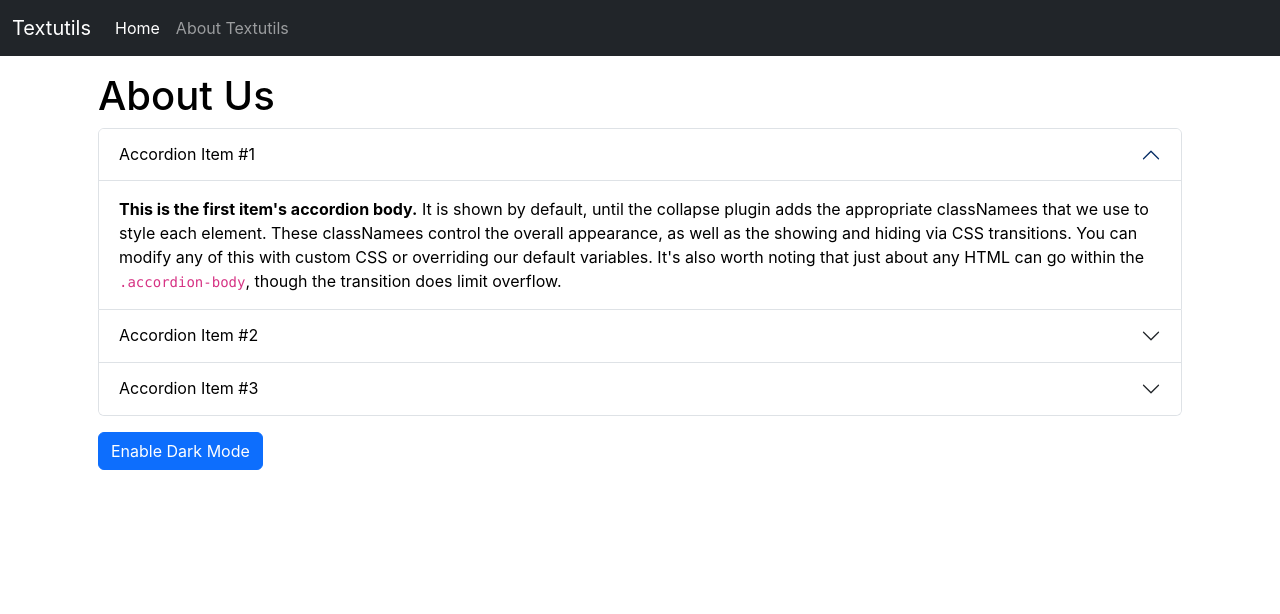
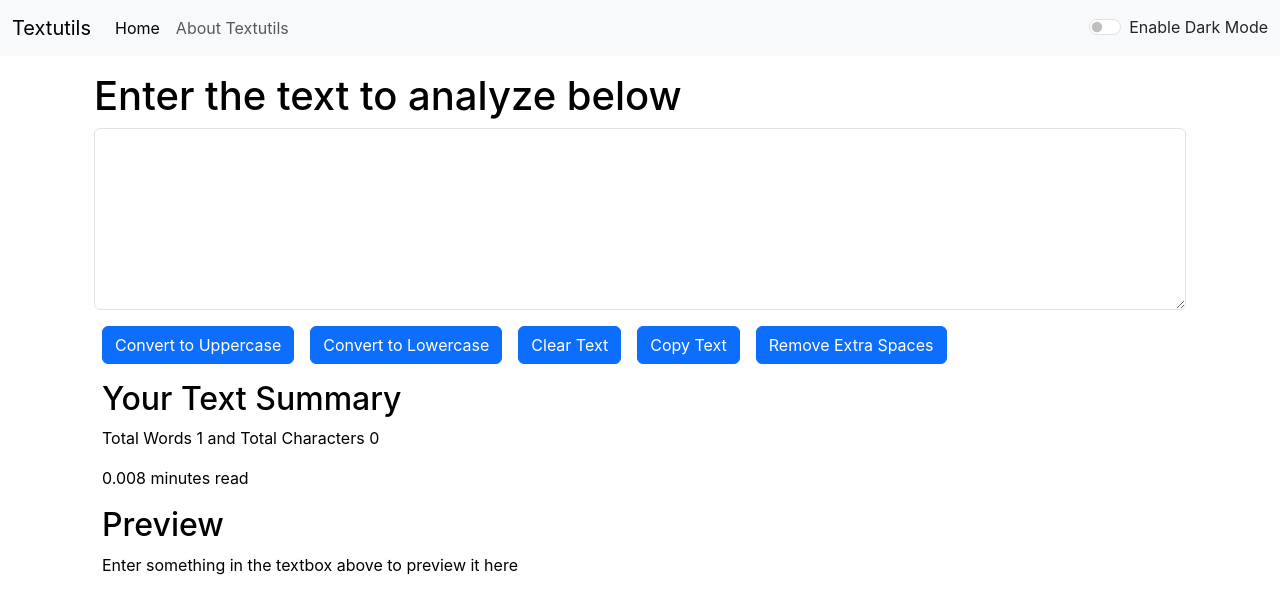
Before and after one commit to furqanzahid786/Simple-Textutils-Project, a React (Create React App) app in the folder textutils/: page / in a window 1280 px wide. Shown: the top 614 px of the page. Built offline with nearby package versions, Linux system fonts and the light colour scheme.

Commit message:
Fourth Commit

```diff
--- a/textutils/src/App.css
+++ b/textutils/src/App.css
@@ -36,8 +36,3 @@
     transform: rotate(360deg);
   }
 }
-
-
-.blank{
-  color: red;
-}
--- a/textutils/src/App.js
+++ b/textutils/src/App.js
@@ -1,16 +1,35 @@
+import { useState } from 'react';
 import './App.css';
-import About from './Components/About';
+// import About from './Components/About';
 import Navbar from './Components/Navbar';
 import Textform from './Components/Textform';
 
+
 function App() {
+
+  const[mode,setmode]=useState('light')
+
+  let togglecheck=()=>
+  {
+       if(mode==='light')
+       {
+        setmode('dark')
+        document.body.style.backgroundColor='#042743';
+       }
+       else
+       {
+        setmode('light')
+        document.body.style.backgroundColor='white';
+       }
+  }
+
   return (
     <>
-   <Navbar title="Textutils" about="About Textutils"/>
+   <Navbar title="Textutils" about="About Textutils" mode={mode} toggle={togglecheck}/>
    <div className="container my-3">
-   {/* <Textform heading="Enter the text to analyze below"/> */}
-   <About/>
+   <Textform heading="Enter the text to analyze below"  mode={mode}/>
    </div>
+      {/* <About/> */}
 
     </>
   );
--- a/textutils/src/Components/Navbar.js
+++ b/textutils/src/Components/Navbar.js
@@ -4,7 +4,7 @@ import PropTypes from 'prop-types'  //impt
 //rfc
 export default function Navbar(props) {
   return (
-            <nav className="navbar navbar-expand-lg navbar-dark bg-dark">
+            <nav className={`navbar navbar-expand-lg navbar-${props.mode} bg-${props.mode}`}>
             <div className="container-fluid">
               <a className="navbar-brand" href="/">{props.title}</a>
               <button className="navbar-toggler" type="button" data-bs-toggle="collapse" data-bs-target="#navbarSupportedContent" aria-controls="navbarSupportedContent" aria-expanded="false" aria-label="Toggle navigation">
@@ -24,6 +24,10 @@ export default function Navbar(props) {
                   <input className="form-control me-2" type="search" placeholder="Search" aria-label="Search"/>
                   <button className="btn btn-outline-primary" type="submit">Search</button>
                 </form> */}
+                  <div className={`form-check form-switch text-${props.mode==='light'?'dark':'light'}`} >
+                  <input className="form-check-input" onClick={props.toggle} type="checkbox" role="switch" id="flexSwitchCheckDefault"/>
+                  <label className="form-check-label" htmlFor="flexSwitchCheckDefault">Enable {props.mode==='light'?'Dark':'Light'} Mode</label>
+                  </div>
               </div>
             </div>
           </nav>
--- a/textutils/src/Components/Textform.js
+++ b/textutils/src/Components/Textform.js
@@ -15,6 +15,13 @@ export default function Textform(props) {
      setText(newtext)
   }
 
+  const handleCopy=()=>
+  {
+     let copy_text=document.getElementById('textarea')
+     copy_text.select()
+     navigator.clipboard.writeText(copy_text.value)  //copy text
+  }
+
   const handlebtnC=()=>
   {
     let newtext= ''
@@ -25,29 +32,36 @@ export default function Textform(props) {
   {
     setText(event.target.value)
   }
+  const handleExtraspaces=()=>
+  {
+   let content=text.split(/[ ]+/)
+   setText(content.join(" "))
+  }
 
   const[text,setText]=useState('')
 
   return (
-<div>
+    <>
+<div className='container' style={{ color:props.mode==='dark'?'white':'black'}} >
     <h1>{props.heading}</h1>
     <div class="mb-3">
-    <textarea className="form-control" id="exampleFormControlTextarea1" onChange={handletext} value={text} rows="7"></textarea>
+    <textarea className="form-control" id="textarea"   onChange={handletext} style={{backgroundColor:props.mode==='dark'?'grey':'white', color:props.mode==='dark'?'white':'black'}} value={text} rows="7"></textarea>
     </div>
     <button className='btn btn-primary mx-2' onClick={handlebtnU}>Convert to Uppercase</button>
     <button className='btn btn-primary mx-2' onClick={handlebtnL}>Convert to Lowercase</button>
     <button className='btn btn-primary mx-2' onClick={handlebtnC}>Clear Text</button>
+    <button className='btn btn-primary mx-2' onClick={handleCopy}>Copy Text</button>
+    <button className='btn btn-primary mx-2' onClick={handleExtraspaces}>Remove Extra Spaces</button>
+</div>
 
-    <div className="container my-3">
+
+    <div className="container my-3 mx-2"  style={{ color:props.mode==='dark'?'white':'black'}}>
     <h2>Your Text Summary</h2>
     <p>Total Words {text.split(" ").length} and Total Characters {text.length}</p>
     <p>{0.008 * text.split(" ").length} minutes read</p>
     <h2>Preview</h2>
-    <p>{text}</p>
+    <p>{text.length>0?text:'Enter something in the textbox above to preview it here'}</p>
     </div>
-
-
-
- </div>
+    </>
   )
 }
```
